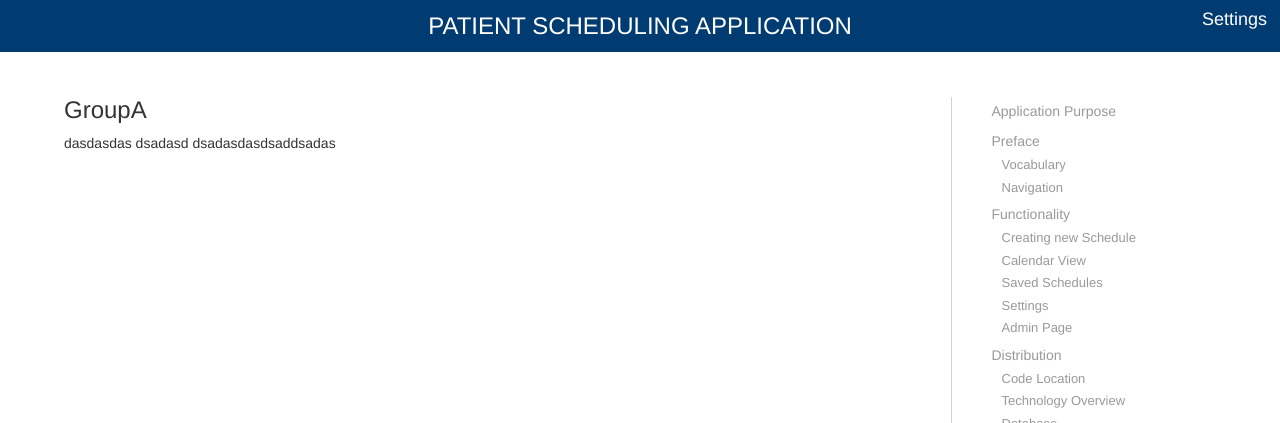
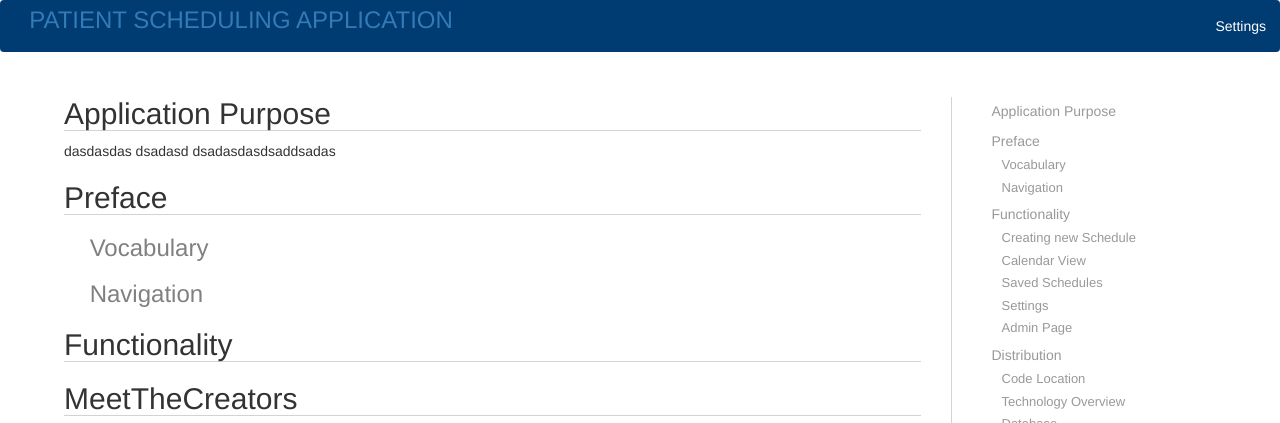
Before and after one commit to JettJengaGod/Patient-Access-Template-Program, a Django app: page /guide/ in a window 1280 px wide. Shown: the top 423 px of the page. Run offline with Django 3.2, Linux system fonts and the light colour scheme; parts of the project's set-up code (start-up, migrations or seed data) failed here and were passed over; some libraries are stand-ins or nearby versions.

Commit message:
Fixed some stylin and added format to the documentation

```diff
--- a/ECS193/static/css/customStyle.css
+++ b/ECS193/static/css/customStyle.css
@@ -34,6 +34,10 @@ body {
     padding-top: 20px;
     padding-bottom: 20px;
 }
+#branding a:hover{
+    color: white;
+    text-decoration: none;
+}
 .header-title{
     width: 100%;
     background-color: #003b71;
@@ -46,19 +50,18 @@ body {
     padding: 1%;
     margin: 0;
 }
+.header-btn{
+    color: white;
+    height: 100%;
+}
+.header-btn:hover{
+    background-color: #2b669a;
+    color: white !important;
+}
 .glyphicon-button{
     font-size: x-large;
     color: #ff8000;
 }
-/*.glyphicon-button:hover{*/
-    /*color: #ffb366;*/
-    /*cursor: pointer;*/
-/*}*/
-/*.glyphicon-button-bright:hover{*/
-    /*color: #5bc0de !important;*/
-    /*cursor: pointer;*/
-    /*font-size: xx-large;*/
-/*}*/
 /*------------------new_schedule page & settings_page------------------*/
 input, select{
     width: 100%;
@@ -81,6 +84,7 @@ input, select{
 .nav-tabs > li:not(.active) > a:hover{
     background-color: #0077e6 !important;
 }
+
 /*--------------used on the calendar page--------------*/
 .appt{
     float: left;
--- a/templates/Master.html
+++ b/templates/Master.html
@@ -26,16 +26,19 @@
 <body>
     <div id="container">
         <div id="header">
-            <div class="header-title">
-                <h3>PATIENT SCHEDULING APPLICATION</h3>
-                {% if user.is_authenticated %}
-                    <a type="button" class="btn glyphicon-button-bright" aria-label="Left Align"
-                       href="{% url 'logout' %}?next=/home"
-                       style="background-color: transparent; font-size: large; color:white; position:absolute; top:0; right:100px;">Logout</a>
+            <nav class="navbar header-title">
+              <div class="container-fluid text-center">
+              <div class="navbar-header" style="width: 450px;">
+                  <h3 id="branding"><a href="/home/" title="home" style="vertical-align: middle">PATIENT SCHEDULING APPLICATION</a></h3>
+              </div>
+                  {% if user.is_authenticated %}
+                    <a type="button" class="btn navbar-btn navbar-right header-btn"
+                       href="{% url 'logout' %}?next=/home">Logout</a>
                 {% endif %}
-                <a id="settingsButton" type="button" class="btn glyphicon-button-bright" target="_blank" aria-label="Left Align" href="/settings/"
-                        style="background-color: transparent; font-size: large; position: absolute; top:0; right:0; color:white;">Settings</a>
-            </div>
+                <a id="settingsButton" type="button" class="btn navbar-btn navbar-right header-btn"
+                   href="/settings/">Settings</a>
+              </div>
+            </nav>
             <nav id="mainNav">
                 <ul class="nav nav-tabs nav-justified">
                     <li id="navHome" role="presentation" class="active"><a href="/home/">Home</a></li>
--- a/templates/calendar.html
+++ b/templates/calendar.html
@@ -96,7 +96,7 @@
     </a>
     {% endif %}
     <a class="btn btn-default" onclick="window.print(); return false;" style="float: right; margin: 4px" aria-label="print">
-        <span class="glyphicon glyphicon-print glyphicon-button" aria-hidden="true" title="Print"></span>
+        <span class="glyphicon glyphicon-fdsfds glyphicon-button" aria-hidden="true" title="Print"></span>
     </a>
 
     <table id="calendar" class="table table-bordered table-responsive" width="100%">
--- a/templates/documentation.html
+++ b/templates/documentation.html
@@ -7,50 +7,73 @@
             $('#mainNav').hide();
         });
     </script>
+    <style>
+        h2{
+            width: 100%;
+            border-bottom: solid lightgrey 1px;
+        }
+        h3{
+            color: grey;
+            padding-left: 3%;
+        }
+    </style>
 {% endblock %}
 {% block content %}
     <div class="row">
         <!--Main Content -->
         <div class="col-md-9" role="main">
-            <section id="GroupA" class="group">
-                <h3>GroupA</h3>
+            <section class="group">
+                <h2 id="ApplicationPurpose">Application Purpose</h2>
                 dasdasdas dsadasd dsadasdasdsaddsadas
             </section>
-            <section id="GroupB" class="group">
-
+            <section class="group">
+                <h2 id="Preface">Preface</h2>
+                <h3 id="Vocabulary">Vocabulary</h3>
+                <h3 id="Navigation">Navigation</h3>
             </section>
-            <section id="GroupC" class="group">
-
+            <section class="group">
+                <h2 id="Functionality">Functionality</h2>
+            </section>
+            <section class="group">
+                <h2 id="Meet The Creators">MeetTheCreators</h2>
+                <img alt="Rachel Church" src="http://www.gravatar.com/avatar/b002350502e3734bcc94d9d11240e022">
+                Rachel Church <br>
+                <img alt="Alex Peng" src="http://www.gravatar.com/avatar/d85b9512652016482919000a189124fa">
+                Alex Peng <br>
+                <img alt="Jett Lewis" src="http://www.gravatar.com/avatar/cc0e9ffcb0e8c4ec97e0525b40e2a17d">
+                Jett Lewis <br>
+                <img alt="Carl Glahn" src="http://www.gravatar.com/avatar/7a494380b665811215fa70cfda441d2b">
+                Carl Glahn <br>
             </section>
         </div>
         <!--Nav Bar -->
         <div class="col-md-3 hidden-print hidden-xs">
         <nav class="bs-docs-sidebar affix">
             <ul class="nav nav-stacked fixed">
-                <li><a>Application Purpose</a></li>
-                <li><a>Preface</a>
+                <li><a href="#ApplicationPurpose">Application Purpose</a></li>
+                <li><a href="#Preface">Preface</a>
                     <ul class="nav nav-stacked">
-                        <li><a>Vocabulary</a></li>
-                        <li><a>Navigation</a></li>
+                        <li><a href="#Vocabulary">Vocabulary</a></li>
+                        <li><a href="#Navigation">Navigation</a></li>
                     </ul>
                 </li>
-                <li><a>Functionality</a>
+                <li><a href="#Functionality">Functionality</a>
                     <ul class="nav nav-stacked">
-                        <li><a>Creating new Schedule</a></li>
-                        <li><a>Calendar View</a></li>
-                        <li><a>Saved Schedules</a></li>
-                        <li><a>Settings</a></li>
-                        <li><a>Admin Page</a></li>
+                        <li><a href="#CreatingNewSchedule">Creating new Schedule</a></li>
+                        <li><a href="#CalendarView">Calendar View</a></li>
+                        <li><a href="#SavedSchedules">Saved Schedules</a></li>
+                        <li><a href="#Settings">Settings</a></li>
+                        <li><a href="#AdminPage">Admin Page</a></li>
                     </ul>
                 </li>
-                <li><a>Distribution</a>
+                <li><a href="#Distribution">Distribution</a>
                     <ul class="nav nav-stacked">
-                        <li><a>Code Location</a></li>
-                        <li><a>Technology Overview</a></li>
-                        <li><a>Database</a></li>
+                        <li><a href="#CodeLocation">Code Location</a></li>
+                        <li><a href="#TechnologyOverview">Technology Overview</a></li>
+                        <li><a href="#Database">Database</a></li>
                     </ul>
                 </li>
-                <li><a>Meet the Creators</a></li>
+                <li><a href="#MeetTheCreators">Meet the Creators</a></li>
             </ul>
         </nav>
         </div>
--- a/templates/home.html
+++ b/templates/home.html
@@ -5,7 +5,7 @@
     {% load static from staticfiles %}
     <script>
         $(document).ready(function(){
-            $('nav').hide();
+            $('#mainNav').hide();
         });
     </script>
 {% endblock %}
```
Also changed, not shown: ECS193/static/js/calendar.js (+5 -5 lines), 1 other file.
